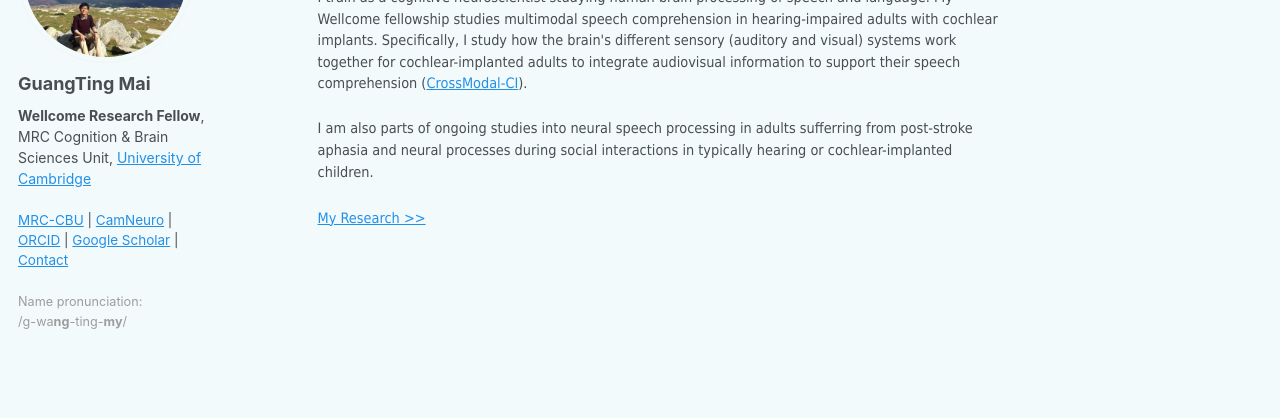
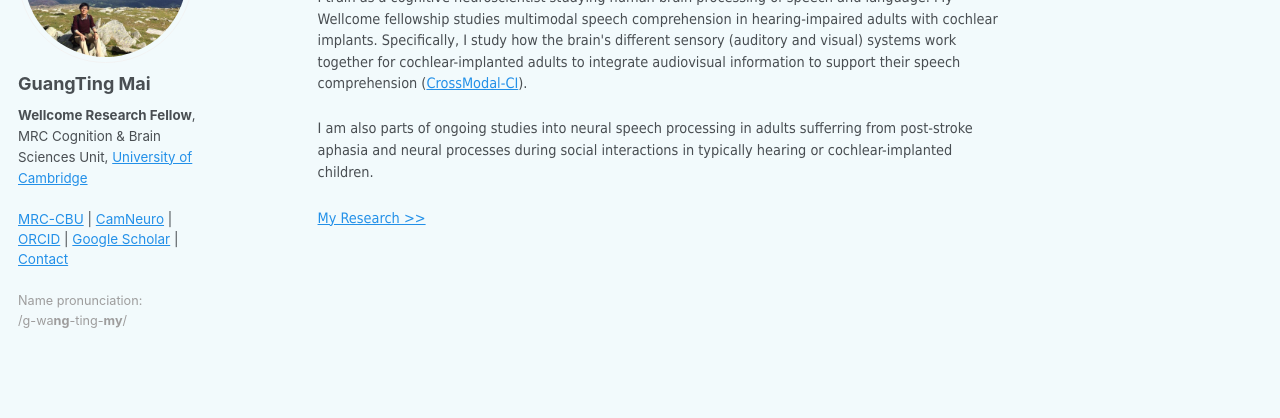
Before and after one commit to guangtingmai/guangtingmai.github.io, a Jekyll site: the page built from _pages/readme.html, in a window 1280 px wide. Shown: the part 211-629 px from the top of the page. Built offline with Jekyll 4.4.1, drawn with Linux system fonts in a browser that asks for light colours.

Commit message:
Update _config.yml

```diff
--- a/_config.yml
+++ b/_config.yml
@@ -25,7 +25,7 @@
   avatar           : "profile.jpg"
   name             : "GuangTing Mai"
   pronouns         : # example: "she/her"
-  bio              : '<span style="font-size:10.5pt;"><strong>Wellcome Research Fellow</strong>, MRC Cognition & Brain Sciences Unit, <a href="https://www.cam.ac.uk/">University of Cambridge</a></span><br><br><a href="https://www.mrc-cbu.cam.ac.uk/people/guangting.mai/">MRC-CBU</a> | <a href="https://neuroscience.cam.ac.uk/member/gm832/">CamNeuro</a> | <a href="https://orcid.org/0000-0002-5618-7420">ORCID</a> | <a href="https://scholar.google.com/citations?user=bCQ03mIAAAAJ&hl=en">Google Scholar</a> | <a href="https://guangtingmai.github.io/contact/">Contact</a><br><br><span style="font-size:9.5pt;color:#9e9d9d">Name pronunciation:<br>/g-wa<strong>ng</strong>-ting-<strong>my</strong>/</span>'
+  bio              : '<span style="font-size:10pt;"><strong>Wellcome Research Fellow</strong>, MRC Cognition & Brain Sciences Unit, <a href="https://www.cam.ac.uk/">University of Cambridge</a></span><br><br><a href="https://www.mrc-cbu.cam.ac.uk/people/guangting.mai/">MRC-CBU</a> | <a href="https://neuroscience.cam.ac.uk/member/gm832/">CamNeuro</a> | <a href="https://orcid.org/0000-0002-5618-7420">ORCID</a> | <a href="https://scholar.google.com/citations?user=bCQ03mIAAAAJ&hl=en">Google Scholar</a> | <a href="https://guangtingmai.github.io/contact/">Contact</a><br><br><span style="font-size:9.5pt;color:#9e9d9d">Name pronunciation:<br>/g-wa<strong>ng</strong>-ting-<strong>my</strong>/</span>'
   location         : # "UK"
   employer         : # "Red Brick University"
   uri              : # URL
```
